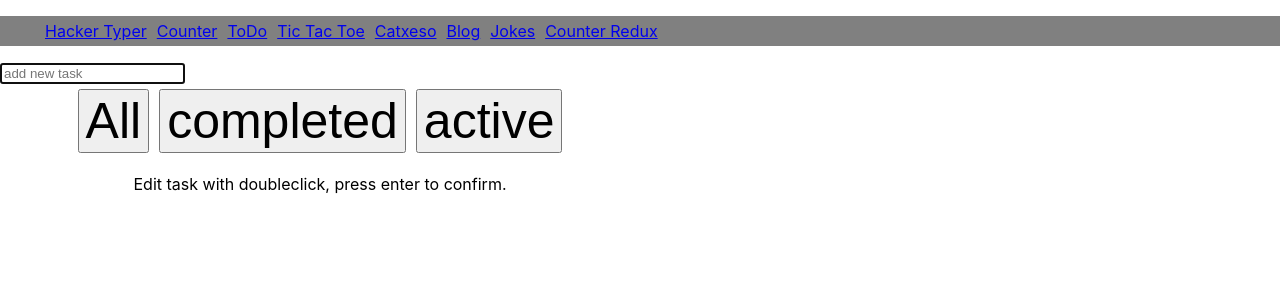
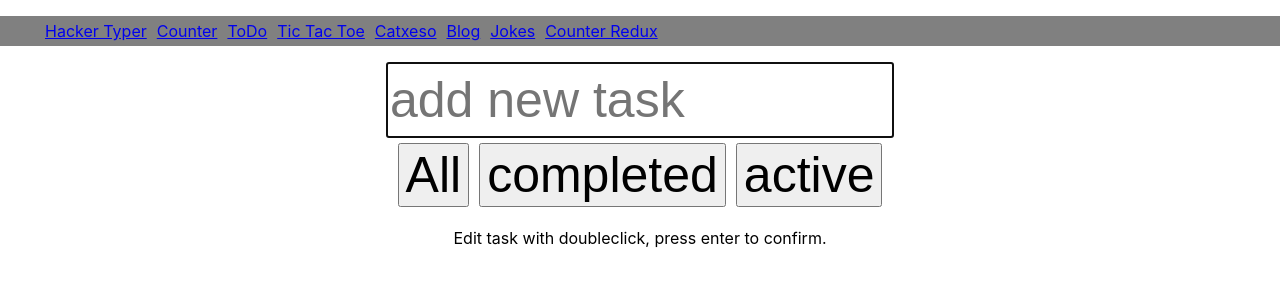
Before and after one commit to Tchomasek/IT-absolvent, a React (Create React App) app: page /todo in a window 1280 px wide. Shown: the top 300 px of the page. Built offline with nearby package versions, Linux system fonts and the light colour scheme.

Commit message:
github push

```diff
--- a/package.json
+++ b/package.json
@@ -55,6 +55,8 @@
     ]
   },
   "devDependencies": {
+    "@types/react-helmet": "^6.1.2",
+    "@types/react-modal": "^3.12.1",
     "@types/react-router-dom": "^5.1.8",
     "eslint": "^7.22.0",
     "eslint-config-prettier": "^8.1.0",
--- a/src/App.tsx
+++ b/src/App.tsx
@@ -14,7 +14,7 @@ import ToDo from "./components/todo/Todo";
 export default function App() {
   return (
     <Router>
-      <div style={{ display: "flex", flexDirection: "column" }}>
+      <div style={{ display: "flex", flexDirection: "column" }} className="app">
         <nav>
           <ul
             style={{
--- a/src/components/counter-redux/CounterRedux.tsx
+++ b/src/components/counter-redux/CounterRedux.tsx
@@ -1,6 +1,6 @@
 import { Helmet } from "react-helmet";
-import { connect, useDispatch, useSelector } from "react-redux";
 import { createStore } from "redux";
+import { useDispatch, useSelector } from "react-redux";
 import styled from "styled-components";
 
 const ADD1 = "ADD1" as const;
--- a/src/components/counter/Counter.tsx
+++ b/src/components/counter/Counter.tsx
@@ -2,15 +2,13 @@ import "./App.css";
 import { Helmet } from "react-helmet";
 import React from "react";
 import randomColor from "randomcolor";
-
-interface Props {}
 
 interface State {
   counter: number;
   color: string;
 }
 
-class App extends React.Component<Props, State> {
+class App extends React.Component<{}, State> {
   constructor(state: State) {
     super(state);
     this.state = { counter: 0, color: "blue" };
@@ -25,7 +23,7 @@ class App extends React.Component<Props, State> {
       color: rColor,
     });
   }
-  increment(event) {
+  increment() {
     this.changeColor();
     this.setState((prevState) => {
       return {
@@ -33,7 +31,7 @@ class App extends React.Component<Props, State> {
       };
     });
   }
-  decrement(event) {
+  decrement() {
     this.changeColor();
     this.setState((prevState) => {
       return {
--- a/src/components/hacker-typer/HackerTyper.tsx
+++ b/src/components/hacker-typer/HackerTyper.tsx
@@ -1,10 +1,8 @@
 import { Helmet } from "react-helmet";
-import { createGlobalStyle } from "styled-components";
 import Modal from "react-modal";
 import React from "react";
-import templateText from "./Text.jsx";
-
-interface Props {}
+import styled, { createGlobalStyle } from "styled-components";
+import templateText from "./Text";
 
 interface State {
   text: string;
@@ -12,18 +10,11 @@ interface State {
   modalIsOpen: boolean;
   speed: number;
 }
-const GlobalStyle = createGlobalStyle`
-      body {
-        background-color: black;
-        color: green;
-        overflow: visible
-      }
-      `;
-class App extends React.Component<Props, State> {
+
+class App extends React.Component<{}, State> {
   constructor(state: State) {
     super(state);
     this.myHandler = this.myHandler.bind(this);
-    this.handleSpeedChange = this.handleSpeedChange.bind(this);
     this.openSettings = this.openSettings.bind(this);
     this.closeSettings = this.closeSettings.bind(this);
     this.state = {
@@ -46,18 +37,10 @@ class App extends React.Component<Props, State> {
         counter: prevState.counter + this.state.speed,
       };
     });
-    const div = document.getElementById("cont");
-    //@ts-ignore
+    const div = document.getElementById("cont")!;
     div.innerHTML = this.state.text;
   }
 
-  handleSpeedChange(e) {
-    this.setState(() => {
-      return {
-        speed: parseInt(e.target.value),
-      };
-    });
-  }
   componentDidMount() {
     document.addEventListener("keydown", this.myHandler);
   }
@@ -100,19 +83,37 @@ class App extends React.Component<Props, State> {
           <input
             type="number"
             value={this.state.speed}
-            onChange={this.handleSpeedChange}
+            onChange={(e) => this.setState({ speed: parseInt(e.target.value) })}
           />
           <button onClick={this.closeSettings}>x</button>
         </Modal>
-        <div style={{ whiteSpace: "pre" }} id="cont"></div>
-        <div style={{ position: "fixed", bottom: 0, width: "100%" }}>
+        <ContainerDiv id="cont"></ContainerDiv>
+        <SettingsButtonDiv>
           <button id="settingsButton" onClick={this.openSettings}>
             Settings
           </button>
-        </div>
+        </SettingsButtonDiv>
       </div>
     );
   }
 }
 
+const ContainerDiv = styled.div`
+  white-space: pre;
+`;
+
+const SettingsButtonDiv = styled.div`
+  position: fixed;
+  bottom: 0;
+  width: 100%;
+`;
+
+const GlobalStyle = createGlobalStyle`
+      body {
+        background-color: black;
+        color: green;
+        overflow: visible
+      }
+      `;
+
 export default App;
--- a/src/components/todo/Todo.tsx
+++ b/src/components/todo/Todo.tsx
@@ -1,11 +1,19 @@
 import { Helmet } from "react-helmet";
 import React from "react";
 import TodoItem from "./TodoItem";
+import styled from "styled-components";
 
 interface Props {}
 
+export type todoItem = {
+  id: number;
+  text: string;
+  completed: boolean;
+  enableEdit: boolean;
+};
+
 interface State {
-  todos: any;
+  todos: todoItem[];
   newTodo: string;
   nextId: number;
   filter: string;
@@ -23,13 +31,12 @@ class TodoList extends React.Component<Props, State> {
     this.handleCheckboxToggle = this.handleCheckboxToggle.bind(this);
     this.handleInputChange = this.handleInputChange.bind(this);
     this.onSubmit = this.onSubmit.bind(this);
-    this.handleClick = this.handleClick.bind(this);
     this.handleDelete = this.handleDelete.bind(this);
     this.handleTextChange = this.handleTextChange.bind(this);
     this.enableEditToggle = this.enableEditToggle.bind(this);
   }
 
-  onSubmit(e) {
+  onSubmit(e: React.FormEvent) {
     e.preventDefault();
     const newTodoArray = {
       id: this.state.nextId,
@@ -39,16 +46,16 @@ class TodoList extends React.Component<Props, State> {
     };
     this.setState((prevState) => {
       return {
-        todos: this.state.todos.concat(newTodoArray),
+        todos: prevState.todos.concat(newTodoArray),
         newTodo: "",
-        nextId: this.state.nextId + 1,
+        nextId: prevState.nextId + 1,
       };
     });
   }
 
-  handleCheckboxToggle(id) {
+  handleCheckboxToggle(id: number) {
     this.setState((prevState) => {
-      const updatedTodos = prevState.todos.map((todo) => {
+      const updatedTodos = prevState.todos.map((todo: todoItem) => {
         if (todo.id === id) {
           return {
             ...todo,
@@ -63,17 +70,13 @@ class TodoList extends React.Component<Props, State> {
     });
   }
 
-  handleInputChange(e) {
+  handleInputChange(e: React.ChangeEvent<HTMLInputElement>) {
     this.setState({ newTodo: e.target.value });
   }
 
-  handleClick(e) {
-    this.setState({ filter: e.target.value });
-  }
-
-  handleDelete(e) {
+  handleDelete(e: React.SyntheticEvent<HTMLButtonElement>) {
     const newTodos = this.state.todos.filter(
-      (item) => item.id !== parseInt(e.target.value)
+      (item) => item.id !== parseInt(e.currentTarget.value)
     );
     this.setState(() => {
       return {
@@ -82,7 +85,7 @@ class TodoList extends React.Component<Props, State> {
     });
   }
 
-  handleTextChange(e, id) {
+  handleTextChange(e: React.ChangeEvent<HTMLInputElement>, id: number) {
     const newTodos = this.state.todos.map((item) => {
       if (item.id === id) {
         return {
@@ -97,7 +100,7 @@ class TodoList extends React.Component<Props, State> {
     });
   }
 
-  enableEditToggle(id) {
+  enableEditToggle(id: number) {
     this.setState((prevState) => {
       const updatedTodos = prevState.todos.map((todo) => {
         if (todo.id === id) {
@@ -150,43 +153,61 @@ class TodoList extends React.Component<Props, State> {
         <Helmet>
           <title>ToDo</title>
         </Helmet>
-        <div
-          className="todo-list"
-          style={{
-            display: "flex",
-            flexDirection: "column",
-            justifyContent: "center",
-            width: "50%",
-          }}
-        >
-          <form onSubmit={this.onSubmit}>
-            <input
+        <TodoListDiv className="todo-list">
+          <InputForm onSubmit={this.onSubmit}>
+            <TextInput
               type="text"
               placeholder="add new task"
               autoFocus
               value={this.state.newTodo}
               onChange={this.handleInputChange}
             />
-          </form>
+          </InputForm>
           {todoItems}
-          <div style={{ display: "flex", justifyContent: "center" }}>
-            <button value="all" onClick={this.handleClick}>
+          <ButtonsDiv>
+            <button onClick={() => this.setState({ filter: "all" })}>
               All
             </button>
-            <button value="completed" onClick={this.handleClick}>
+            <button onClick={() => this.setState({ filter: "completed" })}>
               completed
             </button>
-            <button value="active" onClick={this.handleClick}>
+            <button onClick={() => this.setState({ filter: "active" })}>
               active
             </button>
-          </div>
-          <p style={{ display: "flex", justifyContent: "center" }}>
-            Edit task with doubleclick, press enter to confirm.
-          </p>
-        </div>
+          </ButtonsDiv>
+          <P>Edit task with doubleclick, press enter to confirm.</P>
+        </TodoListDiv>
       </>
     );
   }
 }
 
+const P = styled.p`
+  display: flex;
+  justify-content: center;
+`;
+
+const InputForm = styled.form`
+  display: flex;
+  justify-content: center;
+`;
+
+const TextInput = styled.input`
+  font-size: 50px;
+  width: 500px;
+  height: 70px;
+`;
+
+const TodoListDiv = styled.div`
+  display: flex;
+  flex-direction: column;
+  justify-content: center;
+  width: 100%;
+`;
+
+const ButtonsDiv = styled.div`
+  display: flex;
+  justify-content: center;
+`;
+
 export default TodoList;
--- a/src/components/todo/TodoItem.tsx
+++ b/src/components/todo/TodoItem.tsx
@@ -1,4 +1,4 @@
-import React from "react";
+import styled from "styled-components";
 
 type todoProps = {
   id: number;
@@ -25,25 +25,15 @@ const TodoItem = ({
     ? { fontSize: "40px", textDecoration: "line-through" }
     : { fontSize: "40px" };
   return (
-    <div
-      className="todo-item"
-      style={{
-        display: "flex",
-        flexDirection: "row",
-        justifyContent: "space-evenly",
-        alignItems: "center",
-      }}
-    >
-      <input
+    <TodoItemDiv className="todo-item">
+      <CheckboxInput
         type="checkbox"
-        style={{ height: "30px", width: "30px" }}
         checked={completed}
         onChange={() => handleCheckboxToggle(id)}
       />
       {enableEdit ? (
-        <input
+        <TextInput
           type="text"
-          style={{ fontSize: "40px" }}
           autoFocus
           value={text}
           onChange={(e) => handleTextChange(e, id)}
@@ -63,8 +53,24 @@ const TodoItem = ({
       <button value={id} onClick={handleDelete}>
         Delete
       </button>
-    </div>
+    </TodoItemDiv>
   );
 };
 
+const TodoItemDiv = styled.div`
+  display: flex;
+  flex-direction: row;
+  justify-content: space-evenly;
+  align-items: center;
+`;
+
+const CheckboxInput = styled.input`
+  height: 30px;
+  width: 30px;
+`;
+
+const TextInput = styled.input`
+  font-size: 40px;
+`;
+
 export default TodoItem;
```
Also changed, not shown: src/components/hacker-typer/Text.tsx (renamed from src/components/hacker-typer/Text.jsx), 1 other file (tests, documents, lock files or other folders).
